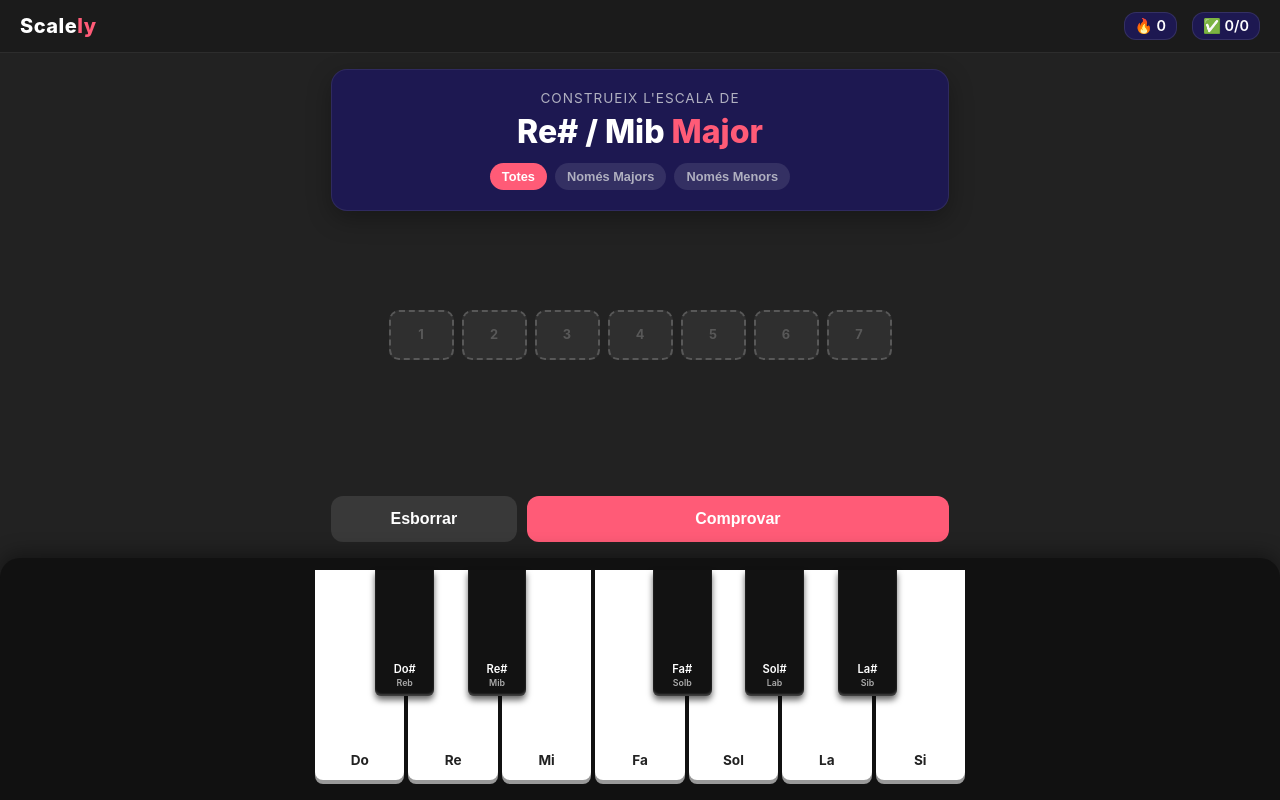
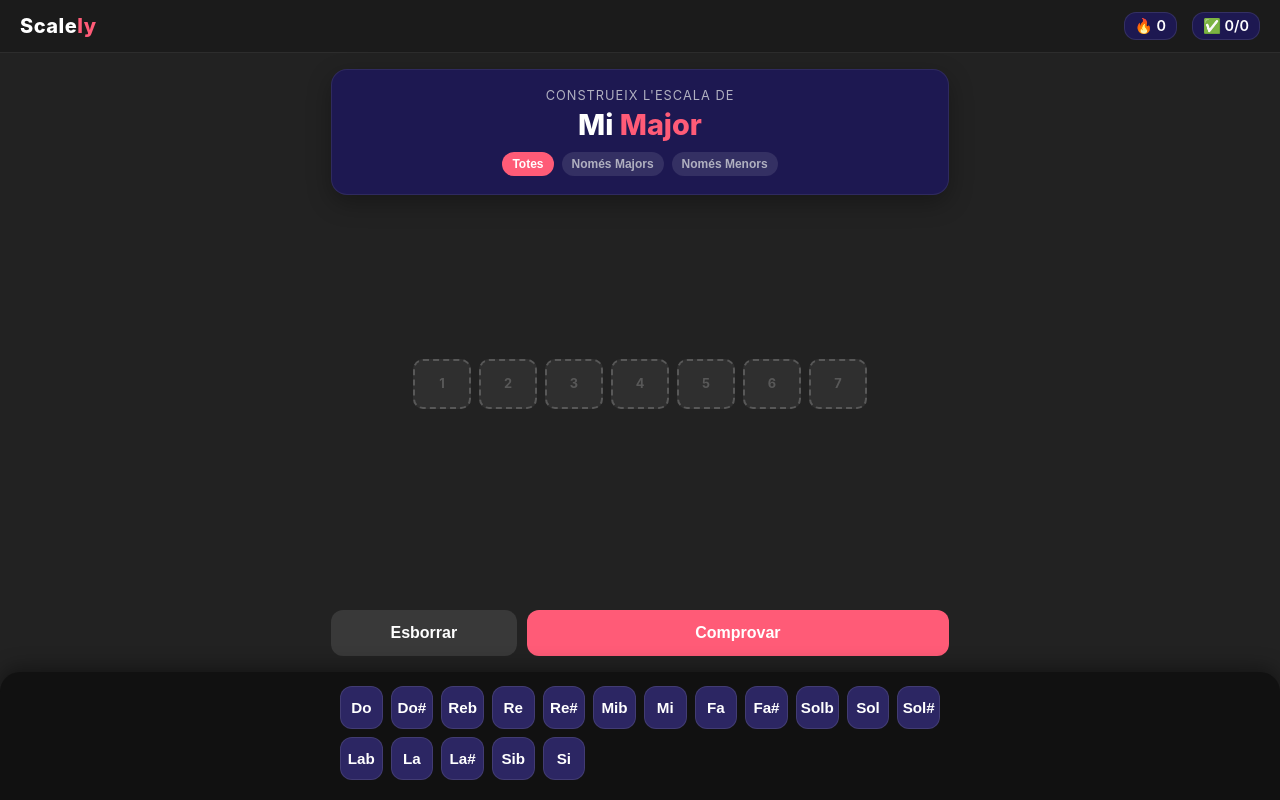
Before and after one commit to eugenicorchero/scalely, a plain HTML site: page index.html in a window 1280 px wide. Drawn offline with Linux system fonts and the light colour scheme.

Commit message:
enharmonies!

```diff
--- a/index.html
+++ b/index.html
@@ -14,10 +14,8 @@
             --accent-hover: #ff3b5c;
             --success: #00E676;
             --error: #FF1744;
-            --white-key: #FFFFFF;
-            --white-key-active: #E0E0E0;
-            --black-key: #121212;
-            --black-key-active: #333333;
+            --note-btn-bg: #2C2663;
+            --note-btn-active: #FF5B77;
         }
 
         * {
@@ -86,22 +84,22 @@
         .prompt-card {
             background-color: var(--bg-card);
             border-radius: 16px;
-            padding: 20px;
+            padding: 18px;
             text-align: center;
             box-shadow: 0 8px 24px rgba(0, 0, 0, 0.3);
             border: 1px solid rgba(255, 255, 255, 0.08);
         }
 
         .prompt-label {
-            font-size: 0.85rem;
+            font-size: 0.8rem;
             text-transform: uppercase;
             letter-spacing: 1px;
             color: var(--text-muted);
-            margin-bottom: 6px;
+            margin-bottom: 4px;
         }
 
         .scale-title {
-            font-size: 2rem;
+            font-size: 1.8rem;
             font-weight: 800;
             color: var(--text-main);
         }
@@ -114,16 +112,16 @@
             display: flex;
             justify-content: center;
             gap: 8px;
-            margin-top: 12px;
+            margin-top: 10px;
         }
 
         .mode-btn {
             background: rgba(255, 255, 255, 0.1);
             border: none;
             color: var(--text-muted);
-            padding: 6px 12px;
+            padding: 5px 10px;
             border-radius: 20px;
-            font-size: 0.8rem;
+            font-size: 0.75rem;
             font-weight: 600;
             cursor: pointer;
             transition: all 0.2s;
@@ -152,7 +150,7 @@
         }
 
         .note-slot {
-            width: 65px;
+            width: 58px;
             height: 50px;
             border-radius: 10px;
             background-color: rgba(255, 255, 255, 0.06);
@@ -162,7 +160,7 @@
             align-items: center;
             justify-content: center;
             font-weight: 700;
-            font-size: 0.9rem;
+            font-size: 0.95rem;
             cursor: pointer;
             transition: transform 0.1s, background-color 0.2s;
             color: var(--text-main);
@@ -184,12 +182,6 @@
             background-color: rgba(255, 23, 68, 0.2);
             border-color: var(--error);
             color: var(--error);
-        }
-
-        .note-slot span.sub {
-            font-size: 0.65rem;
-            color: var(--text-muted);
-            font-weight: 400;
         }
 
         @keyframes popIn {
@@ -242,108 +234,51 @@
             display: none;
         }
 
-        /* Teclat de Piano */
-        .piano-wrapper {
+        /* Panell de notes plana (mateixa jerarquia, disseny responsive i tàctil optimitzat) */
+        .palette-wrapper {
             background-color: #111;
-            padding: 12px 8px 20px 8px;
+            padding: 14px 10px 20px 10px;
             border-top-left-radius: 20px;
             border-top-right-radius: 20px;
             box-shadow: 0 -4px 20px rgba(0, 0, 0, 0.4);
         }
 
-        .piano {
-            position: relative;
-            display: flex;
-            height: 180px;
-            max-width: 650px;
+        .palette-grid {
+            display: grid;
+            grid-template-columns: repeat(6, 1fr);
+            gap: 8px;
+            max-width: 600px;
             margin: 0 auto;
-            gap: 4px;
         }
 
-        .white-key {
-            flex: 1;
-            background-color: var(--white-key);
-            color: #222;
-            border-radius: 0 0 8px 8px;
-            display: flex;
-            flex-direction: column;
-            justify-content: flex-end;
-            align-items: center;
-            padding-bottom: 12px;
+        .note-btn {
+            background-color: var(--note-btn-bg);
+            color: var(--text-main);
+            border: 1px solid rgba(255, 255, 255, 0.1);
+            border-radius: 12px;
+            padding: 12px 4px;
+            font-size: 0.95rem;
             font-weight: 700;
-            font-size: 0.85rem;
+            text-align: center;
             cursor: pointer;
-            box-shadow: 0 4px 0 #999;
-            transition: background-color 0.05s, transform 0.05s;
-            z-index: 1;
+            transition: background-color 0.1s, transform 0.08s;
         }
 
-        .white-key small {
-            font-size: 0.65rem;
-            color: #666;
-            margin-top: 2px;
+        .note-btn:active {
+            transform: scale(0.95);
+            background-color: var(--accent);
         }
 
-        .white-key:active, .white-key.pressed {
-            background-color: var(--white-key-active);
-            transform: translateY(3px);
-            box-shadow: 0 1px 0 #999;
+        .note-btn.selected {
+            background-color: var(--accent);
+            border-color: #ff8fa3;
+            box-shadow: 0 0 10px rgba(255, 91, 119, 0.4);
         }
 
-        .white-key.selected-key {
-            background-color: #ffd6de;
-            border-bottom: 4px solid var(--accent);
-        }
-
-        .black-key {
-            position: absolute;
-            width: 9%;
-            height: 60%;
-            background-color: var(--black-key);
-            color: var(--text-main);
-            border-radius: 0 0 6px 6px;
-            display: flex;
-            flex-direction: column;
-            justify-content: flex-end;
-            align-items: center;
-            padding-bottom: 8px;
-            font-size: 0.7rem;
-            font-weight: 600;
-            cursor: pointer;
-            z-index: 2;
-            box-shadow: 0 4px 6px rgba(0,0,0,0.6), inset 0 -2px 2px rgba(255,255,255,0.2);
-            transition: background-color 0.05s, transform 0.05s;
-        }
-
-        .black-key small {
-            font-size: 0.55rem;
-            color: #aaa;
-            margin-top: 1px;
-        }
-
-        .black-key:active, .black-key.pressed {
-            background-color: var(--black-key-active);
-            transform: translateY(2px);
-        }
-
-        .black-key.selected-key {
-            background-color: var(--accent);
-            color: white;
-        }
-
-        .black-key.selected-key small {
-            color: rgba(255, 255, 255, 0.8);
-        }
-
-        /* Posicions de les tecles negres */
-        .bk-csharp { left: 9.3%; }
-        .bk-dsharp { left: 23.5%; }
-        .bk-fsharp { left: 52.0%; }
-        .bk-gsharp { left: 66.2%; }
-        .bk-asharp { left: 80.5%; }
-
-        @media (min-height: 750px) {
-            .piano { height: 210px; }
+        @media (min-width: 500px) {
+            .palette-grid {
+                grid-template-columns: repeat(12, 1fr);
+            }
         }
     </style>
 </head>
@@ -380,102 +315,107 @@
         </div>
     </main>
 
-    <div class="piano-wrapper">
-        <div class="piano" id="piano">
-            <!-- Tecles Blanques -->
-            <div class="white-key" data-note="Do" data-freq="261.63">Do</div>
-            <div class="white-key" data-note="Re" data-freq="293.66">Re</div>
-            <div class="white-key" data-note="Mi" data-freq="329.63">Mi</div>
-            <div class="white-key" data-note="Fa" data-freq="349.23">Fa</div>
-            <div class="white-key" data-note="Sol" data-freq="392.00">Sol</div>
-            <div class="white-key" data-note="La" data-freq="440.00">La</div>
-            <div class="white-key" data-note="Si" data-freq="493.88">Si</div>
-
-            <!-- Tecles Negres (Sostinguts i Bemolls neutres) -->
-            <div class="black-key bk-csharp" data-note="Do#" data-freq="277.18">Do#<small>Reb</small></div>
-            <div class="black-key bk-dsharp" data-note="Re#" data-freq="311.13">Re#<small>Mib</small></div>
-            <div class="black-key bk-fsharp" data-note="Fa#" data-freq="369.99">Fa#<small>Solb</small></div>
-            <div class="black-key bk-gsharp" data-note="Sol#" data-freq="415.30">Sol#<small>Lab</small></div>
-            <div class="black-key bk-asharp" data-note="La#" data-freq="466.16">La#<small>Sib</small></div>
+    <div class="palette-wrapper">
+        <div class="palette-grid" id="palette-grid">
+            <!-- Es generen per JS les 12 notes en igualtat de condicions -->
         </div>
     </div>
 
     <script>
-        // Relació d'equivalències per acceptar tant sostingut com bemoll al validar la resposta
-        const NOTE_EQUIVALENTS = {
-            "Do": ["Do"],
-            "Do#": ["Do#", "Reb"], "Reb": ["Do#", "Reb"],
-            "Re": ["Re"],
-            "Re#": ["Re#", "Mib"], "Mib": ["Re#", "Mib"],
-            "Mi": ["Mi"],
-            "Fa": ["Fa"],
-            "Fa#": ["Fa#", "Solb"], "Solb": ["Fa#", "Solb"],
-            "Sol": ["Sol"],
-            "Sol#": ["Sol#", "Lab"], "Lab": ["Sol#", "Lab"],
-            "La": ["La"],
-            "La#": ["La#", "Sib"], "Sib": ["La#", "Sib"],
-            "Si": ["Si"]
-        };
+        // Llista oficial neta d'escales netes (evitant tonalitats extremadament enharmòniques o amb dobles sostinguts)
+        const CLEAN_SCALES = [
+            // Majors netes
+            { root: "Do", type: "major", notes: ["Do", "Re", "Mi", "Fa", "Sol", "La", "Si"] },
+            { root: "Sol", type: "major", notes: ["Sol", "La", "Si", "Do", "Re", "Mi", "Fa#"] },
+            { root: "Re", type: "major", notes: ["Re", "Mi", "Fa#", "Sol", "La", "Si", "Do#"] },
+            { root: "La", type: "major", notes: ["La", "Si", "Do#", "Re", "Mi", "Fa#", "Sol#"] },
+            { root: "Mi", type: "major", notes: ["Mi", "Fa#", "Sol#", "La", "Si", "Do#", "Re#"] },
+            { root: "Si", type: "major", notes: ["Si", "Do#", "Re#", "Mi", "Fa#", "Sol#", "La#"] },
+            { root: "Fa", type: "major", notes: ["Fa", "Sol", "La", "Sib", "Do", "Re", "Mi"] },
+            { root: "Sib", type: "major", notes: ["Sib", "Do", "Re", "Mib", "Fa", "Sol", "La"] },
+            { root: "Mib", type: "major", notes: ["Mib", "Fa", "Sol", "Lab", "Sib", "Do", "Re"] },
 
-        const CHROMATIC_BASE = ["Do", "Do#", "Re", "Re#", "Mi", "Fa", "Fa#", "Sol", "Sol#", "La", "La#", "Si"];
+            // Menors naturals netes
+            { root: "La", type: "minor", notes: ["La", "Si", "Do", "Re", "Mi", "Fa", "Sol"] },
+            { root: "Mi", type: "minor", notes: ["Mi", "Fa#", "Sol", "La", "Si", "Do", "Re"] },
+            { root: "Si", type: "minor", notes: ["Si", "Do#", "Re", "Mi", "Fa#", "Sol", "La"] },
+            { root: "Fa#", type: "minor", notes: ["Fa#", "Sol#", "La", "Si", "Do#", "Re", "Mi"] },
+            { root: "Do#", type: "minor", notes: ["Do#", "Re#", "Mi", "Fa#", "Sol#", "La", "Si"] },
+            { root: "Re", type: "minor", notes: ["Re", "Mi", "Fa", "Sol", "La", "Sib", "Do"] },
+            { root: "Sol", type: "minor", notes: ["Sol", "La", "Sib", "Do", "Re", "Mib", "Fa"] },
+            { root: "Do", type: "minor", notes: ["Do", "Re", "Mib", "Fa", "Sol", "Lab", "Sib"] }
+        ];
 
-        // Noms per mostrar la tònica demanada
-        const DISPLAY_ROOTS = {
-            "Do": "Do", "Do#": "Do# / Reb", "Re": "Re", "Re#": "Re# / Mib",
-            "Mi": "Mi", "Fa": "Fa", "Fa#": "Fa# / Solb", "Sol": "Sol",
-            "Sol#": "Sol# / Lab", "La": "La", "La#": "La# / Sib", "Si": "Si"
-        };
+        // Totes les 12 notes disponibles en la mateixa jerarquia per a la selecció de l'usuari
+        const ALL_NOTES = ["Do", "Do#", "Reb", "Re", "Re#", "Mib", "Mi", "Fa", "Fa#", "Solb", "Sol", "Sol#", "Lab", "La", "La#", "Sib", "Si"];
+        // Nota: Agrupem o llistem les essencials de manera plana
+        const PALETTE_NOTES = ["Do", "Do#", "Reb", "Re", "Re#", "Mib", "Mi", "Fa", "Fa#", "Solb", "Sol", "Sol#", "Lab", "La", "La#", "Sib", "Si"];
 
-        const FORMULAS = {
-            major: [0, 2, 4, 5, 7, 9, 11],
-            minor: [0, 2, 3, 5, 7, 8, 10]
-        };
-
-        let currentScale = { root: "Do", type: "major", notes: [] };
-        let selectedNotes = []; // Emmagatzema les notes escollides
+        let currentScale = CLEAN_SCALES[0];
+        let selectedNotes = [];
         let filterMode = "all";
         let isAnswered = false;
         let stats = { streak: 0, score: 0, total: 0 };
 
-        let audioCtx = null;
-        function playNoteSound(freq) {
-            try {
-                if (!audioCtx) audioCtx = new (window.AudioContext || window.webkitAudioContext)();
-                if (audioCtx.state === 'suspended') audioCtx.resume();
-                const osc = audioCtx.createOscillator();
-                const gain = audioCtx.createGain();
-                osc.type = 'triangle';
-                osc.frequency.setValueAtTime(freq, audioCtx.currentTime);
-                gain.gain.setValueAtTime(0.2, audioCtx.currentTime);
-                gain.gain.exponentialRampToValueAtTime(0.001, audioCtx.currentTime + 0.4);
-                osc.connect(gain);
-                gain.connect(audioCtx.destination);
-                osc.start();
-                osc.stop(audioCtx.currentTime + 0.4);
-            } catch (e) {}
+        // Generar la graella plana de botons de notes
+        function renderPalette() {
+            const grid = document.getElementById("palette-grid");
+            grid.innerHTML = "";
+
+            PALETTE_NOTES.forEach(note => {
+                const btn = document.createElement("button");
+                btn.className = "note-btn";
+                btn.textContent = note;
+
+                if (selectedNotes.includes(note)) {
+                    btn.classList.add("selected");
+                }
+
+                btn.onclick = () => handleNoteClick(note);
+                grid.appendChild(btn);
+            });
+        }
+
+        function handleNoteClick(note) {
+            if (isAnswered) return;
+
+            const existingIndex = selectedNotes.indexOf(note);
+            if (existingIndex !== -1) {
+                // Toggle: si ja estava seleccionada, l'esborrem
+                selectedNotes.splice(existingIndex, 1);
+            } else {
+                // Evitar duplicar exactament la mateixa nota o demanar més de 7
+                if (selectedNotes.length < 7) {
+                    selectedNotes.push(note);
+                }
+            }
+
+            renderSlots();
+            renderPalette();
         }
 
         function generateNewScale() {
             isAnswered = false;
             selectedNotes = [];
 
-            let type = filterMode;
-            if (filterMode === "all") {
-                type = Math.random() < 0.5 ? "major" : "minor";
+            // Filtrar segons el mode seleccionat
+            let pool = CLEAN_SCALES;
+            if (filterMode === "major") {
+                pool = CLEAN_SCALES.filter(s => s.type === "major");
+            } else if (filterMode === "minor") {
+                pool = CLEAN_SCALES.filter(s => s.type === "minor");
             }
 
-            let rootIndex;
+            // Triar una escala aleatòria diferent de l'actual
+            let newObj;
             do {
-                rootIndex = Math.floor(Math.random() * CHROMATIC_BASE.length);
-            } while (CHROMATIC_BASE[rootIndex] === currentScale.root && type === currentScale.type);
+                newObj = pool[Math.floor(Math.random() * pool.length)];
+            } while (newObj === currentScale && pool.length > 1);
 
-            const root = CHROMATIC_BASE[rootIndex];
-            const notes = FORMULAS[type].map(interval => CHROMATIC_BASE[(rootIndex + interval) % 12]);
+            currentScale = newObj;
 
-            currentScale = { root, type, notes };
-
-            const typeText = type === "major" ? "Major" : "Menor";
-            document.getElementById("scale-prompt").innerHTML = `${DISPLAY_ROOTS[root]} <span>${typeText}</span>`;
+            const typeText = currentScale.type === "major" ? "Major" : "Menor";
+            document.getElementById("scale-prompt").innerHTML = `${currentScale.root} <span>${typeText}</span>`;
             document.getElementById("feedback-msg").textContent = "";
 
             document.getElementById("btn-check").style.display = "block";
@@ -483,7 +423,7 @@
             document.getElementById("btn-next").style.display = "none";
 
             renderSlots();
-            updatePianoHighlights();
+            renderPalette();
         }
 
         function renderSlots() {
@@ -499,19 +439,18 @@
                     slot.classList.add("filled");
 
                     if (isAnswered) {
-                        // Validació d'equivalències enharmòniques
-                        const accepted = NOTE_EQUIVALENTS[currentScale.notes[i]] || [currentScale.notes[i]];
-                        if (accepted.includes(selectedNotes[i])) {
+                        // Comprovació estricta amb la nota de l'escala escollida
+                        if (selectedNotes[i] === currentScale.notes[i]) {
                             slot.classList.add("correct");
                         } else {
                             slot.classList.add("wrong");
                         }
                     } else {
-                        // Clicar a sobre d'una nota ja posada l'esborra
+                        // Clicar a sobre d'una casella l'esborra directament
                         slot.onclick = () => {
                             selectedNotes.splice(i, 1);
                             renderSlots();
-                            updatePianoHighlights();
+                            renderPalette();
                         };
                     }
                 } else {
@@ -521,37 +460,6 @@
                 }
                 container.appendChild(slot);
             }
-        }
-
-        function updatePianoHighlights() {
-            document.querySelectorAll(".white-key, .black-key").forEach(key => {
-                const note = key.dataset.note;
-                if (selectedNotes.includes(note)) {
-                    key.classList.add("selected-key");
-                } else {
-                    key.classList.remove("selected-key");
-                }
-            });
-        }
-
-        function handleKeyPress(note, freq) {
-            playNoteSound(freq);
-            if (isAnswered) return;
-
-            // Evitar duplicats o permetre desmarcar si ja estava seleccionada
-            const existingIndex = selectedNotes.indexOf(note);
-            if (existingIndex !== -1) {
-                selectedNotes.splice(existingIndex, 1);
-            } else {
-                // Comprovar si ja s'havia seleccionat una nota base equivalent (ex: evitar posar Re i Re# o Re i Reb alhora si es vol restringir,
-                // o simplement vigilar que no superi 7 notes i no repeteixi nota exacta)
-                if (selectedNotes.length < 7) {
-                    selectedNotes.push(note);
-                }
-            }
-
-            renderSlots();
-            updatePianoHighlights();
         }
 
         function checkAnswer() {
@@ -565,11 +473,7 @@
             isAnswered = true;
             stats.total++;
 
-            const isCorrect = selectedNotes.every((note, idx) => {
-                const accepted = NOTE_EQUIVALENTS[currentScale.notes[idx]] || [currentScale.notes[idx]];
-                return accepted.includes(note);
-            });
-
+            const isCorrect = selectedNotes.every((note, idx) => note === currentScale.notes[idx]);
             const msg = document.getElementById("feedback-msg");
 
             if (isCorrect) {
@@ -592,25 +496,15 @@
             document.getElementById("btn-next").style.display = "block";
 
             renderSlots();
+            renderPalette();
         }
-
-        document.querySelectorAll(".white-key, .black-key").forEach(key => {
-            const trigger = (e) => {
-                e.preventDefault();
-                key.classList.add("pressed");
-                setTimeout(() => key.classList.remove("pressed"), 120);
-                handleKeyPress(key.dataset.note, parseFloat(key.dataset.freq));
-            };
-            key.addEventListener("touchstart", trigger, { passive: false });
-            key.addEventListener("mousedown", trigger);
-        });
 
         document.getElementById("btn-clear").addEventListener("click", () => {
             if (isAnswered) return;
             selectedNotes = [];
             document.getElementById("feedback-msg").textContent = "";
             renderSlots();
-            updatePianoHighlights();
+            renderPalette();
         });
 
         document.getElementById("btn-check").addEventListener("click", checkAnswer);
@@ -625,6 +519,7 @@
             });
         });
 
+        // Inicialitzar
         generateNewScale();
     </script>
 </body>
```
